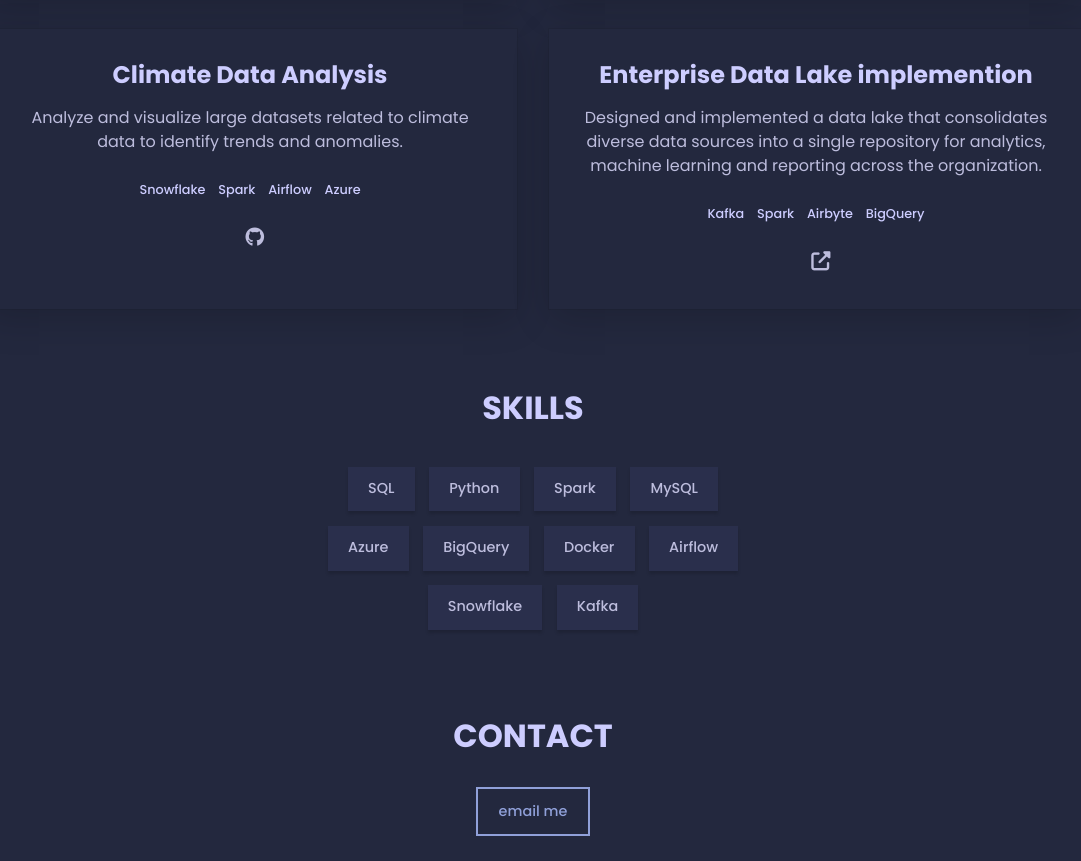
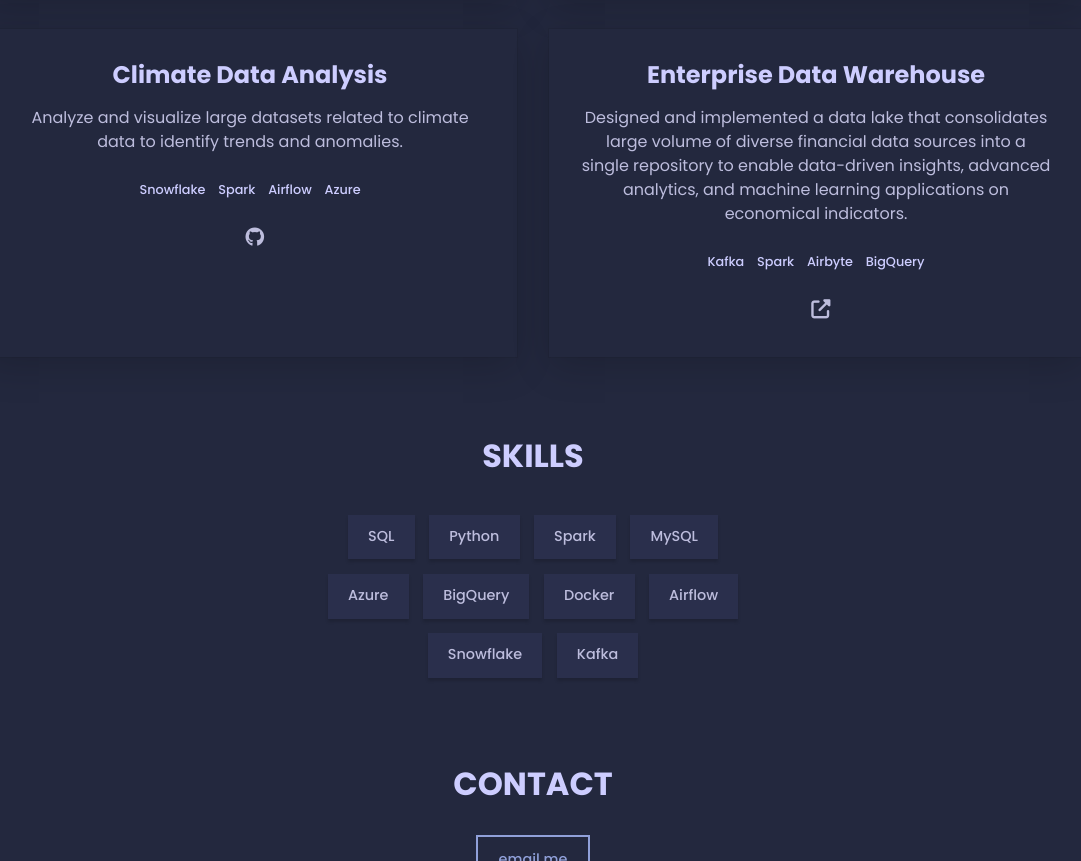
Before and after one commit to Songiso/Songi, a plain HTML site: page index.html in a window 1280 px wide. Shown: the part 960-1821 px from the top of the page, without its empty margins (107-1188 px from the left). Drawn offline with Linux system fonts and the light colour scheme.

Commit message:
Update index.html

```diff
--- a/index.html
+++ b/index.html
@@ -154,9 +154,9 @@
 
           </div>
           <div class="project">
-            <h3>Enterprise Data Lake  implemention</h3>
+            <h3>Enterprise Data Warehouse </h3>
             <p class="project__description">
-              Designed and implemented a data lake that consolidates diverse data sources into a single repository for analytics, machine learning and reporting  across the organization.
+              Designed and implemented a data lake that consolidates large volume of diverse financial data sources into a single repository to enable data-driven insights, advanced analytics, and machine learning applications on economical indicators.
             </p>
             <ul class="project__stack">
               <li class="project__stack-item">Kafka</li>
```
